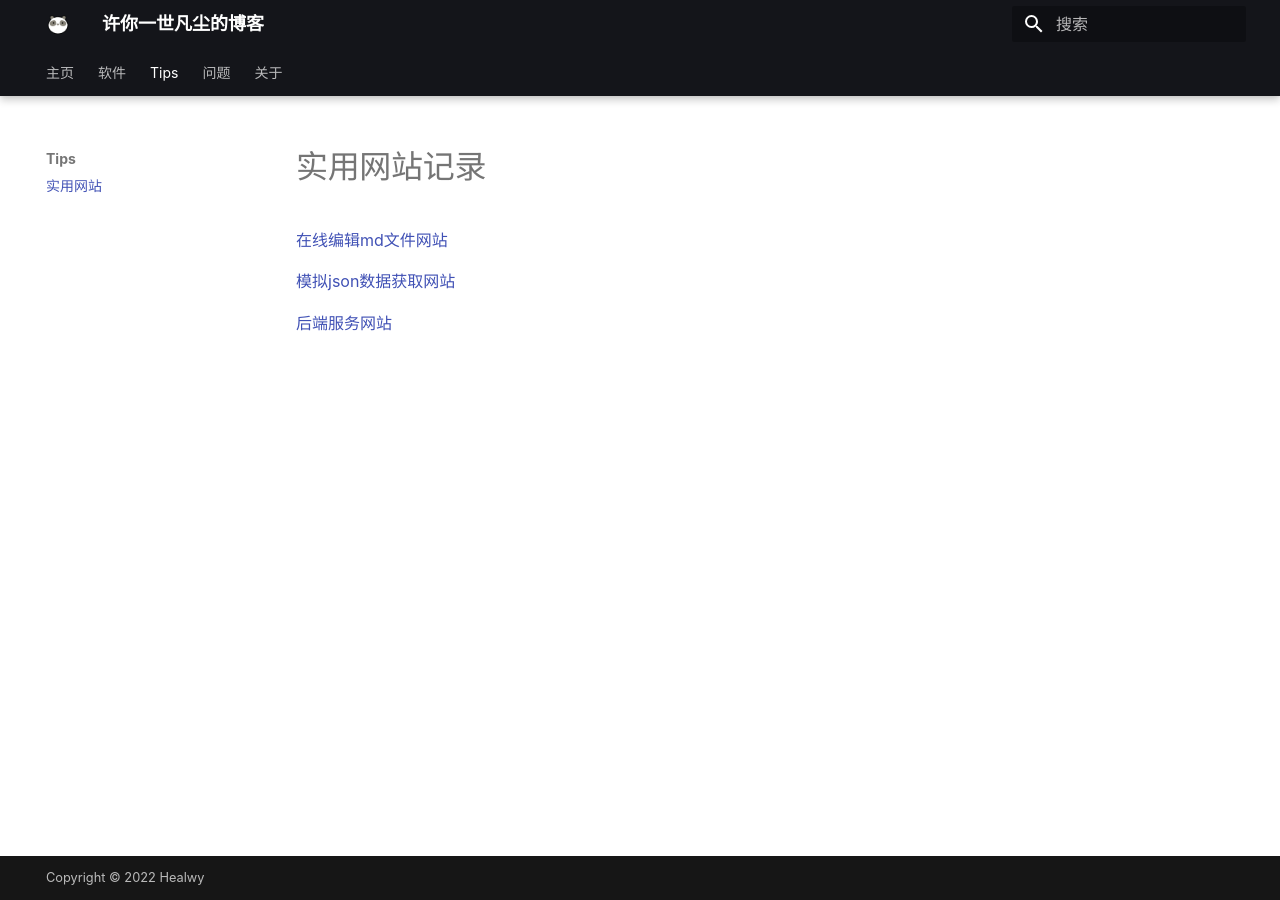
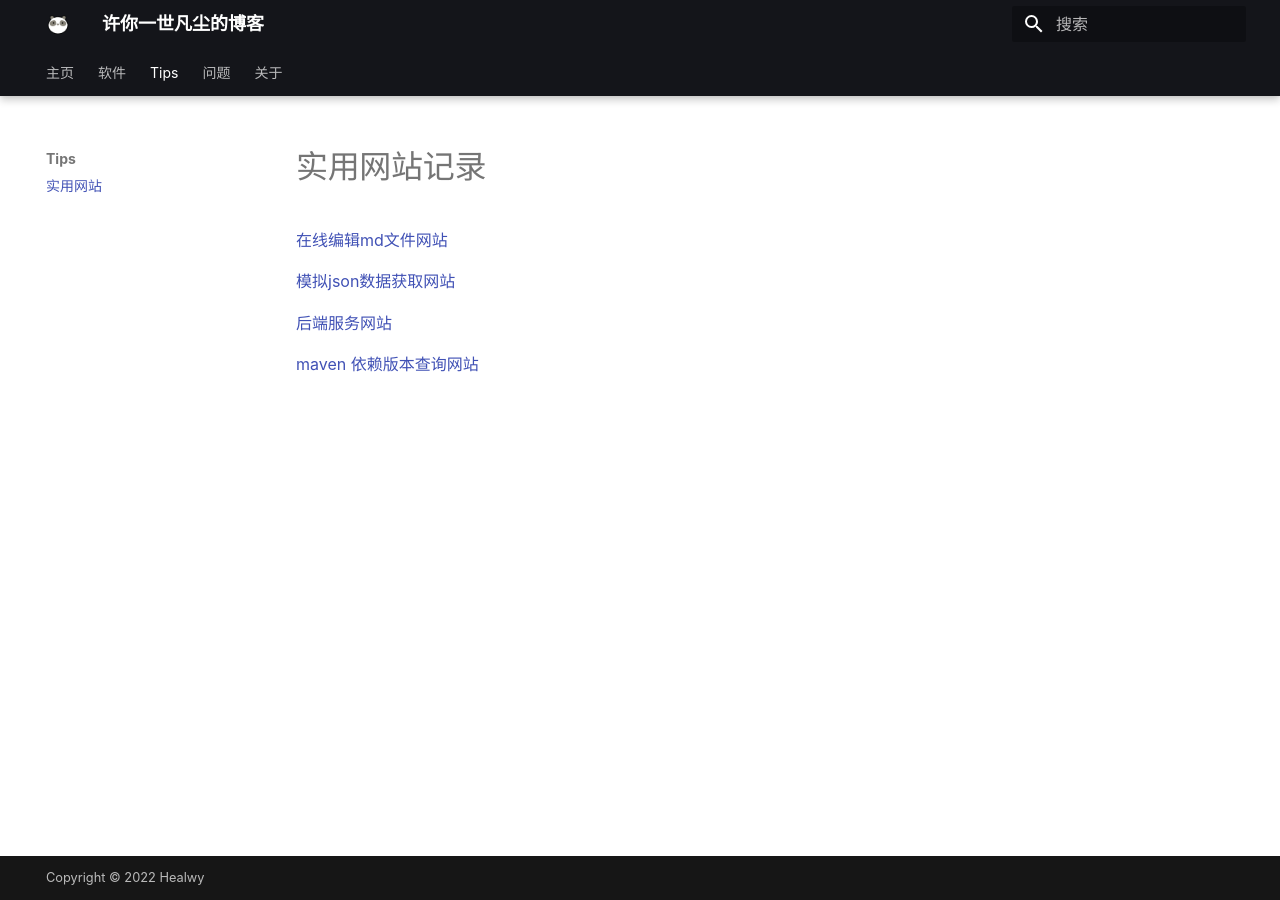
Before and after one commit to Healwy/blog, an MkDocs documentation site: the page built from docs/tips/web.md, in a window 1280 px wide. Built offline with MkDocs 1.6.1 and Material for MkDocs 9.7.7, drawn with Linux system fonts in a browser that asks for light colours.

Commit message:
Update web.md

```diff
--- a/docs/tips/web.md
+++ b/docs/tips/web.md
@@ -4,3 +4,5 @@
 [模拟json数据获取网站](https://my-json-server.typicode.com)
 
 [后端服务网站](https://www.leancloud.cn)
+
+[maven 依赖版本查询网站](https://mvnrepository.com/)
```
